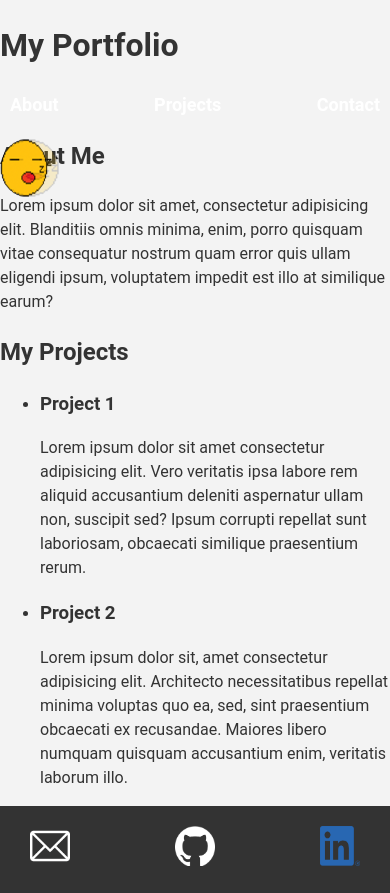
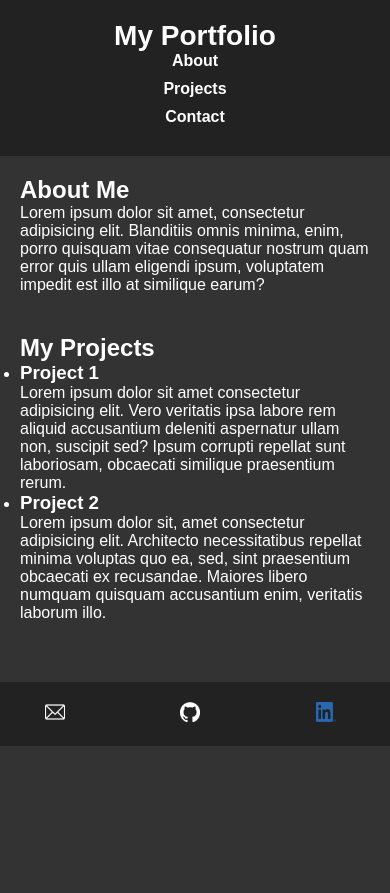
Before and after one commit to dalestee/dalestee.github.io, a plain HTML site: page index.html in a window 390 px wide. After the commit the page ends 844 px from the top, so only its background shows below. Drawn offline with Linux system fonts and the light colour scheme.

Commit message:
header and footer done and bob is gone

```diff
--- a/index.html
+++ b/index.html
@@ -17,7 +17,6 @@
         </nav>
     </header>
     <main>
-        <div id="bob"></div>
         <section id="about">
             <h2>About Me</h2>
             <p>Lorem ipsum dolor sit amet, consectetur adipisicing elit. Blanditiis omnis minima, enim, porro quisquam vitae consequatur nostrum quam error quis ullam eligendi ipsum, voluptatem impedit est illo at similique earum?</p>
@@ -57,6 +56,6 @@
             </ul>
         </nav>
     </footer>
-    <script src="/scritpt.js"></script>
+    <script src="/script.js"></script>
 </body>
 </html>
--- /dev/null
+++ b/script.js
@@ -0,0 +1,26 @@
+// script.js
+document.addEventListener('DOMContentLoaded', () => {
+  const canvas = document.getElementById('animationCanvas');
+  const ctx = canvas.getContext('2d');
+
+  // Set canvas dimensions to match the main content
+  const main = document.querySelector('main');
+  canvas.width = main.offsetWidth;
+  canvas.height = main.offsetHeight;
+
+  // Animation loop
+  function animate() {
+      // Clear the canvas
+      ctx.clearRect(0, 0, canvas.width, canvas.height);
+
+      // Draw your animations here
+      ctx.fillStyle = 'red';
+      ctx.fillRect(50, 50, 100, 100); // Example: Draw a red square
+
+      // Request animation frame
+      requestAnimationFrame(animate);
+  }
+
+  // Start the animation loop
+  animate();
+});
--- a/scritpt.js
+++ /dev/null
@@ -1,35 +0,0 @@
-var dot = document.getElementById("bob");
-var offset = 0
-var inc = 1
-
-function dotInit(){
-  document.addEventListener("mousemove", function(event) {
-    var x = event.clientX;
-    var y = event.clientY;
-    dot.style.left = x +10 + "px";
-    dot.style.top = y -offset + "px";
-    offset+=inc
-    if (offset > 20)inc = -2
-    if (offset < -20)inc = 2
-    dot.style.backgroundImage = "url('/media/bobAnimation/bobMoving_0.png')"
-  });
-}
-
-function inconHover(){
-  var icons = document.getElementsByClassName("icons");
-  for (var i = 0; i < icons.length; i++) {
-    icons[i].addEventListener("mouseover", function(event) {
-      dot.style.backgroundColor = "blue"
-    });
-    icons[i].addEventListener("mouseout", function(event) {
-      dot.style.backgroundColor = "red"
-    });
-  }
-}
-
-document.addEventListener("mousemove", function(ev){
-  console.log(`Movement X: ${ev.movementX}, Y: ${ev.movementY}`);
-}, false);
-
-dotInit()
-//inconHover()
--- a/style.css
+++ b/style.css
@@ -1,60 +1,126 @@
-body {
-  background-color: #f3f3f3;
-  font-family: 'Roboto', sans-serif;
-  font-size: 16px;
-  font-weight: 400;
-  line-height: 1.5;
-  color: #333;
+/* Reset some default styles */
+* {
   margin: 0;
   padding: 0;
+  box-sizing: border-box;
 }
 
-footer {
-    background-color: #333;
-    color: #fff;
-    padding: 20px;
+/* Set background color and text color for the entire page */
+body {
+  background-color: #333;
+  color: #fff;
+  font-family: Arial, sans-serif;
 }
 
-nav ul {
-  list-style: none;
-  margin: 0;
-  padding: 0;
-  display: flex;
-  justify-content: space-between;
+/* Style the header */
+header {
+  background-color: #222;
+  padding: 20px;
+  text-align: center;
 }
 
-nav li {
-  margin: 0 10px;
+header h1 {
+  font-size: 36px;
 }
 
-nav a {
-  color: #fff;
-  text-decoration: none;
-  font-weight: bold;
-  font-size: 18px;
-  transition: all 0.3s ease;
+header nav ul {
+  list-style-type: none;
+  display: flex;
+  justify-content: center;
 }
 
-nav a:hover {
-  color: #f1c40f;
+header nav ul li {
+  margin-right: 33%; /* Add spacing between header items */
 }
 
-img {
-  width: 40px;
-  height: 40px;
+header nav ul li:last-child {
+  margin-right: 0; /* Remove margin from the last item */
 }
 
-#bob {
-  position: absolute;
-  width: 60px;
-  height: 60px;
-  border-radius: 50%;
-  animation: sleepAnimation 2s infinite;
+header nav ul li a {
+  text-decoration: none;
+  color: #fff;
+  font-weight: bold;
 }
 
-@keyframes sleepAnimation {
-  0%   {background-image: url("/media/bobAnimation/bobSleep_0.png");}
-  33%  {background-image: url("/media/bobAnimation/bobSleep_2.png");}
-  66%  {background-image: url("/media/bobAnimation/bobSleep_1.png");}
-  100% {background-image: url("/media/bobAnimation/bobSleep_0.png");}
+/* Position the canvas behind the main content */
+#animationCanvas {
+  position: absolute;
+  top: 0;
+  left: 0;
+  z-index: 0;
 }
+
+/* Style the main content */
+main {
+  padding: 40px;
+}
+
+section {
+  margin-bottom: 40px;
+}
+
+/* Style links */
+a {
+  color: #3498db;
+  text-decoration: none;
+}
+
+/* Style the footer */
+footer {
+  background-color: #222;
+  padding: 20px;
+  text-align: center;
+}
+
+footer nav ul {
+  list-style-type: none;
+  display: flex;
+  justify-content: center;
+  align-items: center;
+}
+
+footer nav ul li {
+  margin-right: 20px;
+}
+
+/* Style images inside the footer */
+.icons {
+  width: 30px;
+  height: 30px;
+}
+
+/* Add spacing between icons in the footer */
+footer nav ul li:not(:last-child) {
+  margin-right: 33%;
+}
+
+/* Responsive design */
+@media screen and (max-width: 768px) {
+  header h1 {
+      font-size: 28px;
+  }
+
+  header nav ul {
+      flex-direction: column;
+      align-items: center;
+  }
+
+  header nav ul li {
+      margin-right: 0;
+      margin-bottom: 10px;
+  }
+
+  main {
+      padding: 20px;
+  }
+
+  footer nav ul li {
+      margin-right: 10px;
+  }
+
+  .icons {
+      width: 20px;
+      height: 20px;
+  }
+}
```
